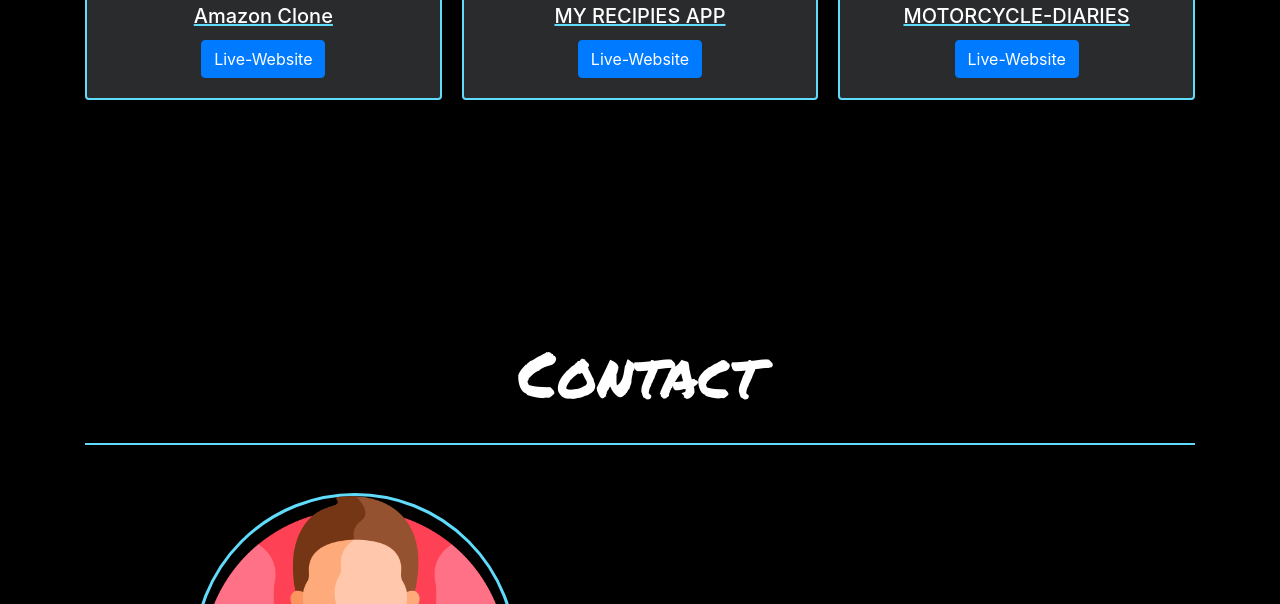
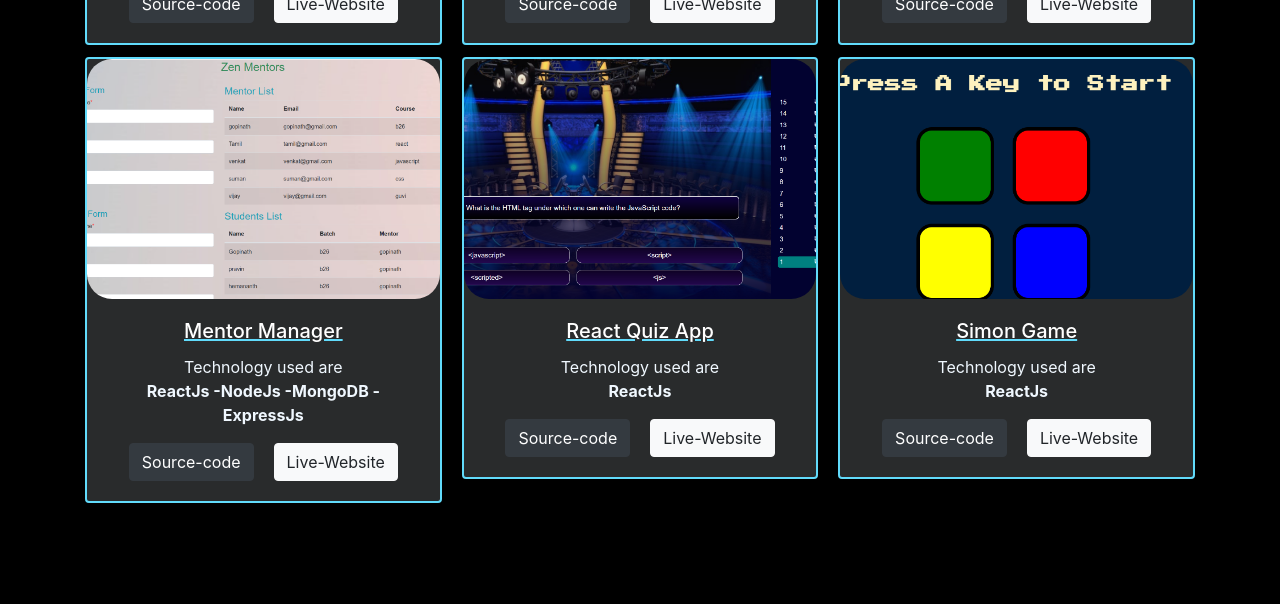
Before and after one commit to GopinathMano/Theme-portfolio, a React app: page / in a window 1280 px wide. Shown: the part 2144-2748 px from the top of the page. Built offline with nearby package versions, Linux system fonts and the light colour scheme.

Commit message:
code edited on 01/01/2020

```diff
--- a/src/assets/components/About.js
+++ b/src/assets/components/About.js
@@ -29,7 +29,7 @@ const About = ({ theme, setTheme }) => {
           made me do more and more. And I believe, I have did something
           creatively.
         </p>
-        <Button><a href="https://drive.google.com/file/d/1sQTaN9_ZMZX7U9JnalVos2GGUqD-lIMq/view?usp=sharing"><FaLink/>  Resume</a></Button>
+        <Button><a  target="_blank" href="https://drive.google.com/file/d/1sQTaN9_ZMZX7U9JnalVos2GGUqD-lIMq/view?usp=sharing"><FaLink/>  Resume</a></Button>
         <SocialLinks />
         <Link className="scroll" to="skills" smooth={true} duration={750}>
           <FaChevronCircleDown id="scroll-down" />
--- a/src/assets/containers/Projects.js
+++ b/src/assets/containers/Projects.js
@@ -4,6 +4,9 @@ import { CardColumns, Card, Button } from "react-bootstrap";
 import amazon from "../images/react-shopy.png";
 import recipe from "../images/My-Recipies.png";
 import blog from "../images/motorDairies.png";
+import quizApp from "../images/quizApp.png";
+import mentorApp from "../images/mentor-manger.png";
+import simonGame from "../images/simonGame.png";
 
 const Projects = ({ theme }) => {
   const newTheme = `${theme} d-flex flex-column min-vh-100 justify-content-center align-items-center text-center`;
@@ -30,8 +33,22 @@ const Projects = ({ theme }) => {
             <Card.Img variant="top" src={amazon} style={styles.cardImage} />
             <Card.Body>
               <Card.Title>Amazon Clone</Card.Title>
-              <Card.Link href="https://lucid-carson-b3fd8a.netlify.app/">
-                <Button variant="primary">Live-Website</Button>
+              <Card.Text>
+                Technology used are <br></br>
+                <strong>ReactJs -NodeJs -MongoDB -ExpressJs</strong>
+              </Card.Text>
+
+              <Card.Link
+                target="_blank"
+                href="https://github.com/GopinathMano/React-Shopy-Frontend"
+              >
+                <Button variant="dark">Source-code</Button>
+              </Card.Link>
+              <Card.Link
+                target="_blank"
+                href="https://lucid-carson-b3fd8a.netlify.app/"
+              >
+                <Button variant="light">Live-Website</Button>
               </Card.Link>
             </Card.Body>
           </Card>
@@ -39,8 +56,21 @@ const Projects = ({ theme }) => {
             <Card.Img variant="top" src={recipe} style={styles.cardImage} />
             <Card.Body>
               <Card.Title>MY RECIPIES APP</Card.Title>
-              <Card.Link href="https://myrecipes02.netlify.app/">
-                <Button variant="primary">Live-Website</Button>
+              <Card.Text>
+                Technology used are <br></br>
+                <strong>ReactJs -NodeJs -MongoDB -ExpressJs</strong>
+              </Card.Text>
+              <Card.Link
+                target="_blank"
+                href="https://github.com/GopinathMano/React-MyRecipeApp-Frontend"
+              >
+                <Button variant="dark">Source-code</Button>
+              </Card.Link>
+              <Card.Link
+                target="_blank"
+                href="https://myrecipes02.netlify.app/"
+              >
+                <Button variant="light">Live-Website</Button>
               </Card.Link>
             </Card.Body>
           </Card>
@@ -48,8 +78,90 @@ const Projects = ({ theme }) => {
             <Card.Img variant="top" src={blog} style={styles.cardImage} />
             <Card.Body>
               <Card.Title>MOTORCYCLE-DIARIES</Card.Title>
-              <Card.Link href="https://epic-bassi-425708.netlify.app/">
-                <Button variant="primary">Live-Website</Button>
+              <Card.Text>
+                Technology used are <br></br>
+                <strong>ReactJs -NodeJs -MongoDB -ExpressJs</strong>
+              </Card.Text>
+              <Card.Link
+                target="_blank"
+                href="https://github.com/GopinathMano/mern-BikerDiary-frontend"
+              >
+                <Button variant="dark">Source-code</Button>
+              </Card.Link>
+              <Card.Link
+                target="_blank"
+                href="https://epic-bassi-425708.netlify.app/"
+              >
+                <Button variant="light">Live-Website</Button>
+              </Card.Link>
+            </Card.Body>
+          </Card>
+        </CardColumns>
+        <CardColumns>
+          <Card>
+            <Card.Img variant="top" src={mentorApp} style={styles.cardImage} />
+            <Card.Body>
+              <Card.Title>Mentor Manager</Card.Title>
+              <Card.Text>
+                Technology used are <br></br>
+                <strong>ReactJs -NodeJs -MongoDB -ExpressJs</strong>
+              </Card.Text>
+              <Card.Link
+                target="_blank"
+                href="https://github.com/GopinathMano/mentorAssign-frontend"
+              >
+                <Button variant="dark">Source-code</Button>
+              </Card.Link>
+              <Card.Link
+                target="_blank"
+                href="https://muthu-assign-mentor.netlify.app/"
+              >
+                <Button variant="light">Live-Website</Button>
+              </Card.Link>
+            </Card.Body>
+          </Card>
+
+          <Card>
+            <Card.Img variant="top" src={quizApp} style={styles.cardImage} />
+            <Card.Body>
+              <Card.Title>React Quiz App</Card.Title>
+              <Card.Text>
+                Technology used are <br></br>
+                <strong>ReactJs </strong>
+              </Card.Text>
+              <Card.Link
+                target="_blank"
+                href="https://github.com/GopinathMano/react-quiz-app"
+              >
+                <Button variant="dark">Source-code</Button>
+              </Card.Link>
+              <Card.Link
+                target="_blank"
+                href="https://millaniorquiz.netlify.app/"
+              >
+                <Button variant="light">Live-Website</Button>
+              </Card.Link>
+            </Card.Body>
+          </Card>
+          <Card>
+            <Card.Img variant="top" src={simonGame} style={styles.cardImage} />
+            <Card.Body>
+              <Card.Title>Simon Game</Card.Title>
+              <Card.Text>
+                Technology used are <br></br>
+                <strong>ReactJs </strong>
+              </Card.Text>
+              <Card.Link
+                target="_blank"
+                href="https://github.com/GopinathMano/Color-Memory-game"
+              >
+                <Button variant="dark">Source-code</Button>
+              </Card.Link>
+              <Card.Link
+                target="_blank"
+                href="https://elastic-beaver-5d9f85.netlify.app/"
+              >
+                <Button variant="light">Live-Website</Button>
               </Card.Link>
             </Card.Body>
           </Card>
--- a/src/assets/scss/index.scss
+++ b/src/assets/scss/index.scss
@@ -150,12 +150,15 @@ hr {
     border: 2px solid $reactBlue;
     background-color: #292b2c;
     img {
-      padding: 1rem;
+      padding: 2 rem;
       max-height: 15rem;
     }
     .card-title {
       text-decoration: underline;
       text-decoration-color: $reactBlue;
+    }
+    .card-text {
+      color: aliceblue;
     }
   }
 }
```
Also changed, not shown: src/assets/images/mentor-manger.png (added), src/assets/images/simonGame.png (added).
